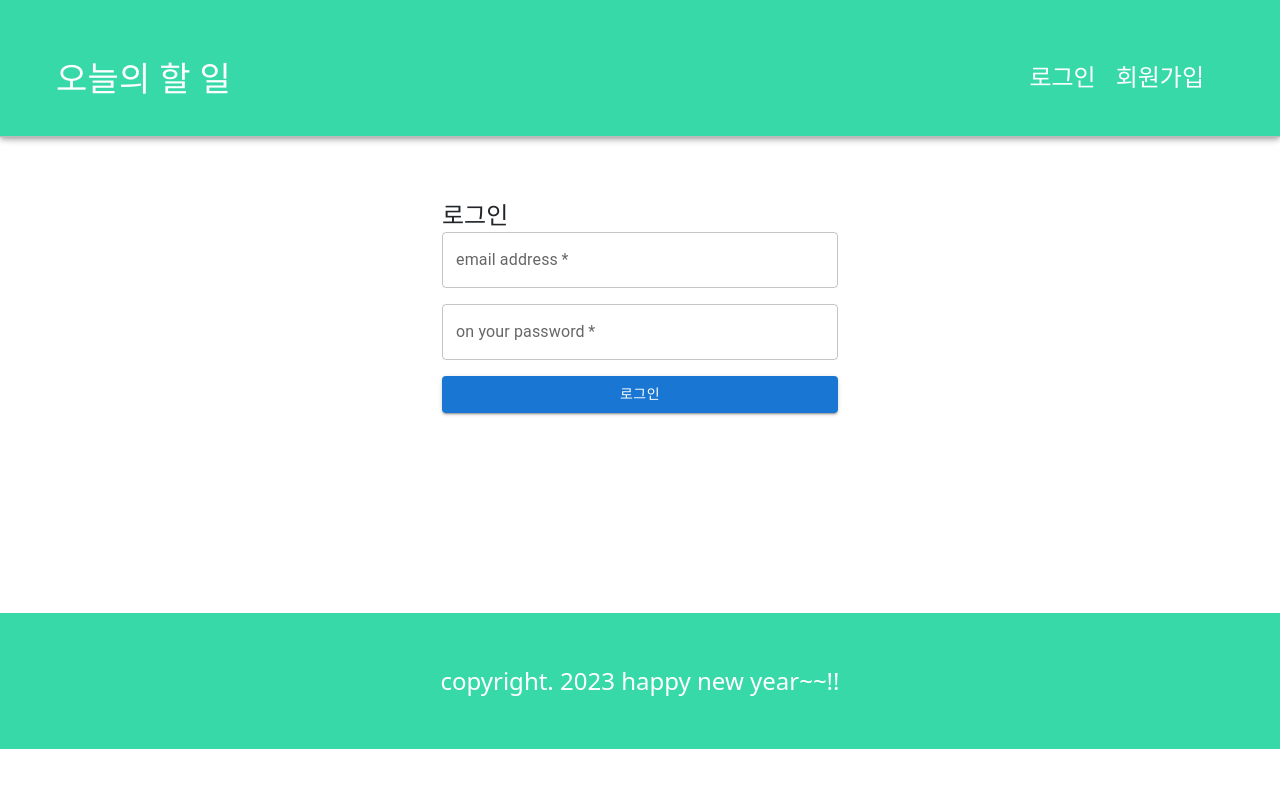
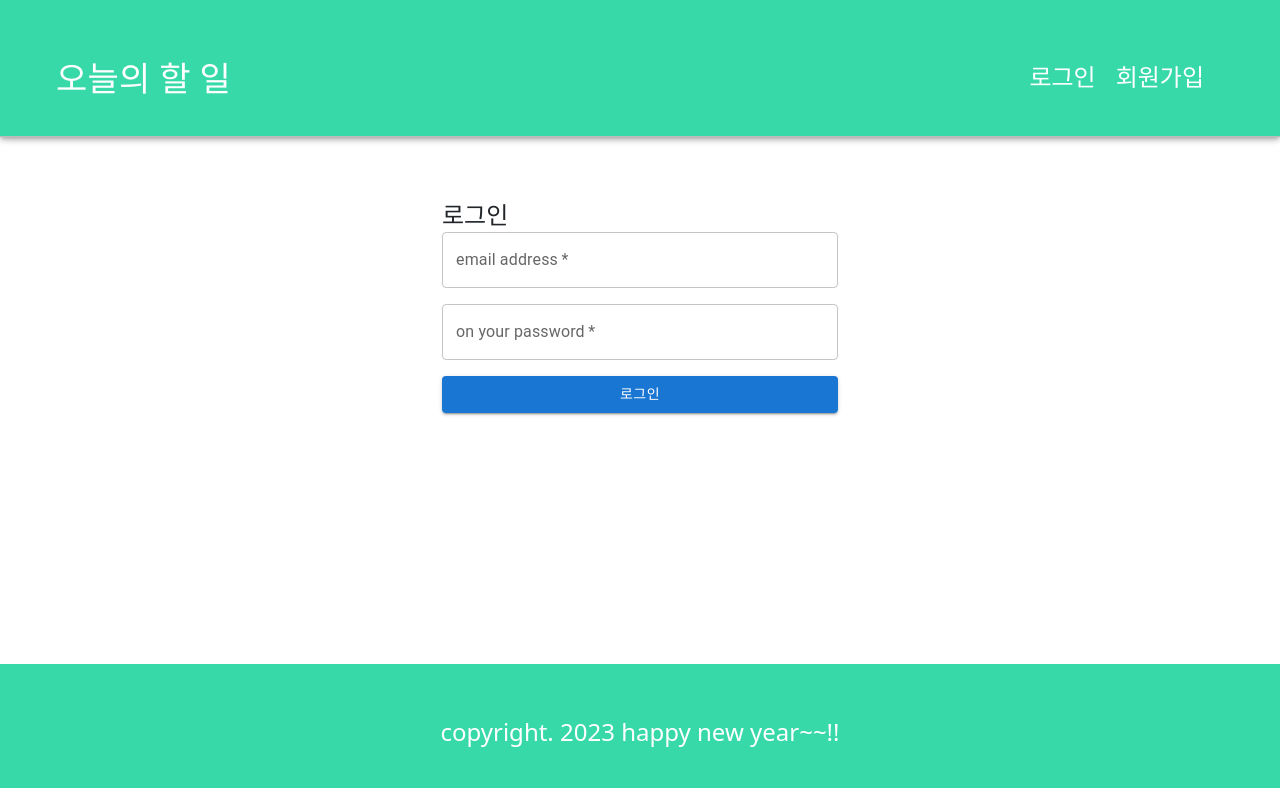
Before and after one commit to PudingJelly/react-todo, a React (Create React App) app: page /login in a window 1280 px wide. Shown: the top 788 px of the page. Built offline with nearby package versions, Linux system fonts and the light colour scheme.

Commit message:
# 13-4 footer 하단 고정, Context API 로그인 정보 전역 관리

```diff
--- a/src/App.css
+++ b/src/App.css
@@ -6,3 +6,17 @@ a {
 body {
   background: #e9ecef;
 }
+
+.wrapper {
+  display: flex;
+  flex-direction: column;
+  justify-content: space-between;
+  height: 100vh;
+}
+
+.content-wrapper {
+  display: flex;
+  justify-content: center;
+  align-items: center;
+  flex-direction: column;
+}
--- a/src/App.js
+++ b/src/App.js
@@ -6,20 +6,26 @@ import Join from './component/user/Join';
 import Login from './component/user/Login';
 import { Route, Routes } from 'react-router-dom';
 import 'bootstrap/dist/css/bootstrap.min.css';
+import { AuthContextProvider } from './util/AuthContext';
 
 function App() {
   return (
-    <>
+    // 데이터를 전달하고자 하는 자식 컴포넌트들을 Provider로 감쌉니다.
+    <AuthContextProvider>
+      <div className='wrapper'>
         <Header />
 
+        <div className='content-wrapper'>
           <Routes>
             <Route path='/' element={ <TodoTemplate /> } />
             <Route path='/login' element={ <Login /> } />
             <Route path='/join' element={ <Join /> }/>
           </Routes>
+        </div>
 
         <Footer />
-    </>
+      </div>
+    </AuthContextProvider>
   );
 }
 
--- a/src/component/layout/Header.js
+++ b/src/component/layout/Header.js
@@ -1,29 +1,34 @@
-import React, { useEffect, useState } from 'react'
+import React, { useContext, useEffect, useState } from 'react'
 import {AppBar, Toolbar, Grid,
     Typography, Button} from "@mui/material";
 import './header.css';
 import { Link, useNavigate } from 'react-router-dom';
 import { isLogin, getLoginUserInfo } from '../../util/login-utils';
+import AuthContext from '../../util/AuthContext';
 
 
 const Header = () => {
 
     const redirection = useNavigate();
 
-    const [userInfo, setUserInfo] = useState({});
+    // AuthContext에서 로그인 상태와 onLogout 함수를 가져옵니다.
+    const { isLoggedIn, onLogout } = useContext(AuthContext);
 
-    const { token, userName, role } = userInfo;
+    // const [userInfo, setUserInfo] = useState({});
+    // const { token, userName, role } = userInfo;
 
     // 로그아웃 핸들러
     const logoutHandler = e => {
-        localStorage.clear();
+        //AuthContext의 onLogout 함수를 호출하여 로그인 상태를 업데이트 합니다.
+        onLogout();
+        // localStorage.clear();
         redirection('/login');
     }
 
 
-    useEffect(() => {
-        setUserInfo(getLoginUserInfo());
-    }, []);
+    // useEffect(() => {
+    //     setUserInfo(getLoginUserInfo());
+    // }, []);
 
 
 
@@ -44,10 +49,9 @@ const Header = () => {
                         }>
                             <Typography variant="h4">
                                 {
-                                    isLogin()
+                                    isLoggedIn
                                     ? userName + '님'
                                     : '오늘'
-
                                 }
                                 의 할 일
                             </Typography>
--- a/src/component/todo/TodoTemplate.js
+++ b/src/component/todo/TodoTemplate.js
@@ -170,7 +170,7 @@ const TodoTemplate = () => {
         // console.log(json.todos);
 
         // fetch를 통해 받아온 데이터를 상태 변수에 할당.
-        setTodos(json.todos);
+        if(json) setTodos(json.todos);
 
         // 로딩 완료 처리
         setLoading(false);
--- a/src/component/user/Login.js
+++ b/src/component/user/Login.js
@@ -1,13 +1,17 @@
-import React from 'react'
+import React, { useContext } from 'react'
 import {Button, Container, Grid,
     TextField, Typography, Link} from "@mui/material";
 import { API_BASE_URL as BASE, USER } from '../../config/host-config';
 import { useNavigate } from 'react-router-dom';
+import AuthContext from '../../util/AuthContext';
 
 
 const Login = () => {
 
     const redirection = useNavigate();
+
+    // AuthContext에서 onLogin 함수를 가져옵니다.
+    const { onLogin } = useContext(AuthContext);
 
     const REQUEST_URL = BASE + USER + '/signin';
 
@@ -41,19 +45,25 @@ const Login = () => {
         const { token, userName, email, role } = await res.json();
         // console.log(json);
 
-
-        // json에 담긴 인증 정보를 클라이언트에 보관
-        // 1. 로컬 스토리지 - 브라우저가 종료되어도 보관이 가능.
+        /*
+        json에 담긴 인증 정보를 클라이언트에 보관
+        1. 로컬 스토리지 - 브라우저가 종료되어도 보관이 가능.
         localStorage.setItem('ACCESS_TOKEN', token) // key, value
         localStorage.setItem('LOGIN_USERNAME', userName) // key, value
         localStorage.setItem('USER_ROLE', role) // key, value
+        */
 
-        // 2. 세션 스토리지 - 브라우저가 종료되면 사라짐.
+
+        // Context API를 사용하여 로그인 상태를 업데이트 합니다.
+        onLogin(token, userName, role);
+
         /*
+        2. 세션 스토리지 - 브라우저가 종료되면 사라짐.
         sessionStorage.setItem('ACCESS_TOKEN', token) // key, value
         sessionStorage.setItem('LOGIN_USERNAME', userName) // key, value
         sessionStorage.setItem('USER_ROLE', role) // key, value
         */
+
 
         // 홈으로 리다이렉트(엄밀히 따지면 리다이렉트는 없다는걸 인지)
         redirection('/');
--- /dev/null
+++ b/src/util/AuthContext.js
@@ -0,0 +1,71 @@
+import React, { useEffect, useState } from "react";
+
+
+// 새로운 전역 Context를 생성
+const AuthContext = React.createContext({
+    isLoggedIn: false, //로그인 했는지의 여부
+    userName: '',
+    onLogout: () => {}, // 더미 함수를 넣으면 자동완성 시 편함.
+    onLogin: (email, password) => {}
+});
+
+
+// 위에서 생성한 Context를 제공할 수 있는 provider
+// 이 컴포넌트를 통해 자식 컴포넌트들에게 인증 상태와 관련된 함수들을 전달할 수 있음.
+export const AuthContextProvider = props => {
+
+    const [isLoggedIn, setIsLoggedIn] = useState(false);
+    const [userName, setUserName] = useState('');
+
+
+    // 컴포넌트가 렌더링 될 때 localStorage에서 로그인 정보를 가지고 와서 상태를 설정.
+    useEffect(() => {
+        if(localStorage.getItem('isLoggedIn') === '1') {
+            setIsLoggedIn(true);
+            setUserName(localStorage.getItem('LOGIN_USERNAME'));
+        }
+    }, []);
+
+
+    // 로그아웃 핸들러
+    const logoutHandler = () => {
+        localStorage.clear();
+        setIsLoggedIn(false);
+    };
+
+
+    // 로그인 핸들러
+    const loginHandler = (token, userName, role) => {
+        localStorage.setItem("isLoggedIn", "1");
+        // json에 담긴 인증 정보를 클라이언트에 보관
+        // 1. 로컬 스토리지 - 브라우저가 종료되어도 보관이 가능.
+        localStorage.setItem('ACCESS_TOKEN', token) // key, value
+        localStorage.setItem('LOGIN_USERNAME', userName) // key, value
+        localStorage.setItem('USER_ROLE', role) // key, value
+
+        /*
+        2. 세션 스토리지 - 브라우저가 종료되면 사라짐.
+        sessionStorage.setItem('ACCESS_TOKEN', token) // key, value
+        sessionStorage.setItem('LOGIN_USERNAME', userName) // key, value
+        sessionStorage.setItem('USER_ROLE', role) // key, value
+        */
+
+        setIsLoggedIn(true);
+        setUserName(userName);
+    };
+
+
+    return (
+        <AuthContext.Provider value={{
+            isLoggedIn: isLoggedIn,
+            userName, // key값과 value값이 같으면 변수 생략가능
+            onLogout: logoutHandler,
+            onLogin: loginHandler
+        }}>
+            {props.children}
+        </AuthContext.Provider>
+    );
+
+};
+
+export default AuthContext;
```
Lines whose indentation alone changed are shown as unchanged.
